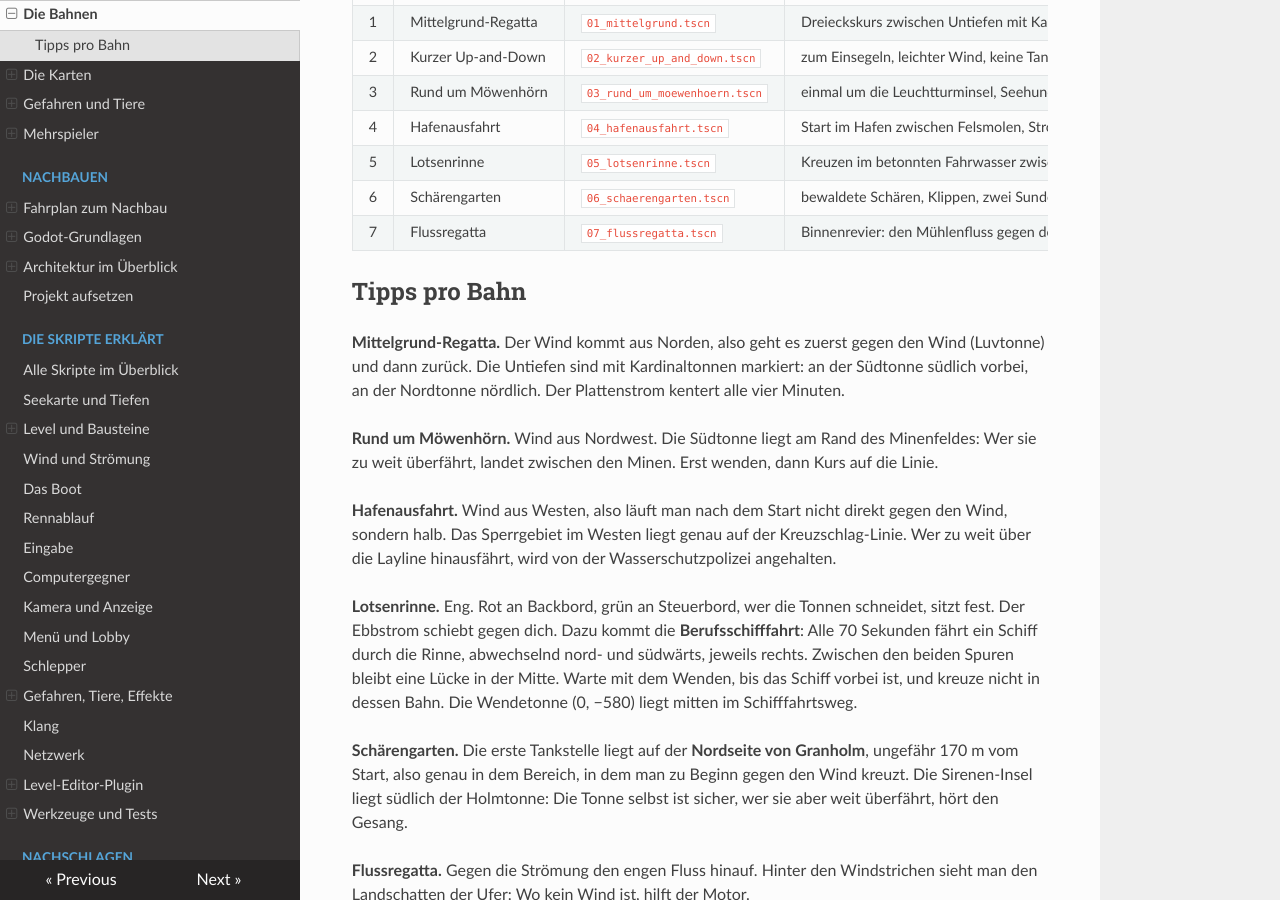
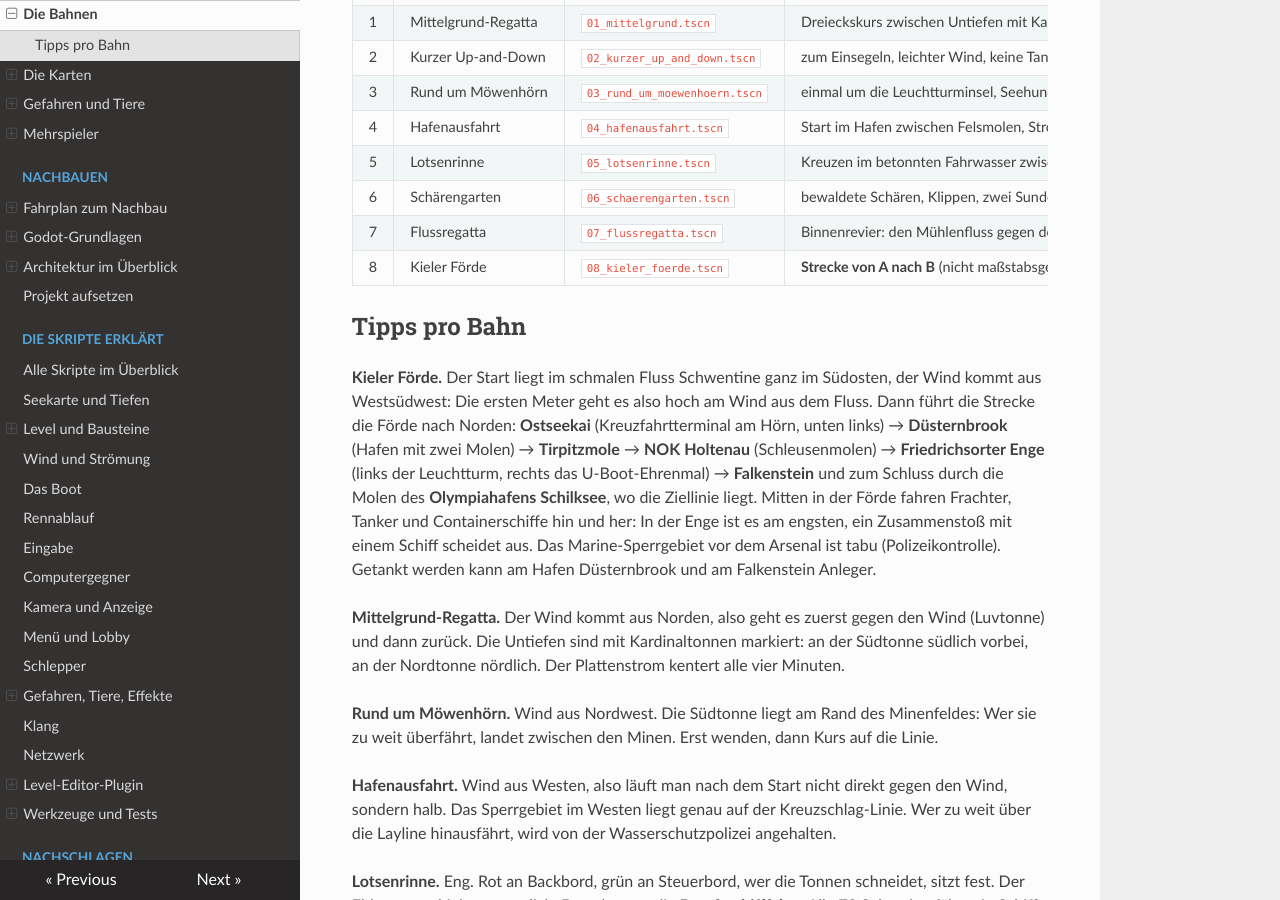
Before and after one commit to RincewindWizzard/regatta-game, an MkDocs documentation site: the page built from docs/spielen/bahnen.md, in a window 1280 px wide and 900 px high, scrolled down 311 px. Built offline with MkDocs 1.6.1, drawn with Linux system fonts in a browser that asks for light colours.

Commit message:
Neuer Level: Kieler Förde (Strecke von A nach B mit eigener Ziellinie, Wahrzeichen, Berufsschifffahrt), Mole-Beschriftung, Denkmal-Stile, Doku
Co-Authored-By: Claude Sonnet 5.5 <noreply@anthropic.com>
Claude-Session: https://claude.ai/code/session_01CYKFT46nVq6NPqsP2qzNXm

```diff
--- a/docs/spielen/bahnen.md
+++ b/docs/spielen/bahnen.md
@@ -15,8 +15,21 @@ nach [Eigene Bahnen bauen](../referenz/bahnen-bauen.md).
 | 5 | Lotsenrinne | `05_lotsenrinne.tscn` | Kreuzen im betonnten Fahrwasser zwischen zwei Sandbänken, Ebbstrom, **Berufsschifffahrt** (Frachter, Tanker, Containerschiffe), ein Wrack auf der Westerbank |
 | 6 | Schärengarten | `06_schaerengarten.tscn` | bewaldete Schären, Klippen, zwei Sunde mit Strömung, böiger Wind, **Tankstelle auf Granholm** im Norden, **Sirenen-Insel** im Süden |
 | 7 | Flussregatta | `07_flussregatta.tscn` | Binnenrevier: den Mühlenfluss gegen den Strom hinauf in den Großen See und zurück, **Vogelschutzgebiet** mit Polizeikontrolle |
+| 8 | Kieler Förde | `08_kieler_foerde.tscn` | **Strecke von A nach B** (nicht maßstabsgetreu): Start in der Schwentinemündung, Ziel vor dem Olympiahafen Schilksee. Ostseekai, Düsternbrook, Tirpitzmole, NOK-Schleuse Holtenau, **Friedrichsorter Enge** mit Leuchtturm, U-Boot-Ehrenmal und Marine-Ehrenmal Laboe; **Berufsschifffahrt** in der Fahrrinne, Marine-Sperrgebiet, zwei Tankstellen |
 
 ## Tipps pro Bahn
+
+**Kieler Förde.** Der Start liegt im schmalen Fluss Schwentine ganz im Südosten, der Wind kommt
+aus Westsüdwest: Die ersten Meter geht es also hoch am Wind aus dem Fluss. Dann führt die
+Strecke die Förde nach Norden: **Ostseekai** (Kreuzfahrtterminal am Hörn, unten links) →
+**Düsternbrook** (Hafen mit zwei Molen) → **Tirpitzmole** → **NOK Holtenau** (Schleusenmolen) →
+**Friedrichsorter Enge** (links der Leuchtturm, rechts das U-Boot-Ehrenmal) → **Falkenstein**
+und zum Schluss durch die Molen des **Olympiahafens Schilksee**, wo die Ziellinie liegt. Mitten
+in der Förde fahren Frachter, Tanker und Containerschiffe hin und her: In der Enge ist es am
+engsten, ein Zusammenstoß mit einem Schiff scheidet aus. Das Marine-Sperrgebiet vor dem
+Arsenal ist tabu (Polizeikontrolle). Getankt werden kann am Hafen Düsternbrook und am
+Falkenstein Anleger.
+
 
 **Mittelgrund-Regatta.** Der Wind kommt aus Norden, also geht es zuerst gegen den Wind
 (Luvtonne) und dann zurück. Die Untiefen sind mit Kardinaltonnen markiert: an der Südtonne
```
Also changed, not shown: README.md (+1 -0 lines), docs/referenz/bahnen-bauen.md (+3 -3 lines), docs/skripte/level.md (+11 -2 lines), docs/skripte/werkzeuge.md (+1 -0 lines), docs/spielen/karten.md (+12 -0 lines), docs/bilder/karte_08_kieler_foerde.png (added), 11 other files.
